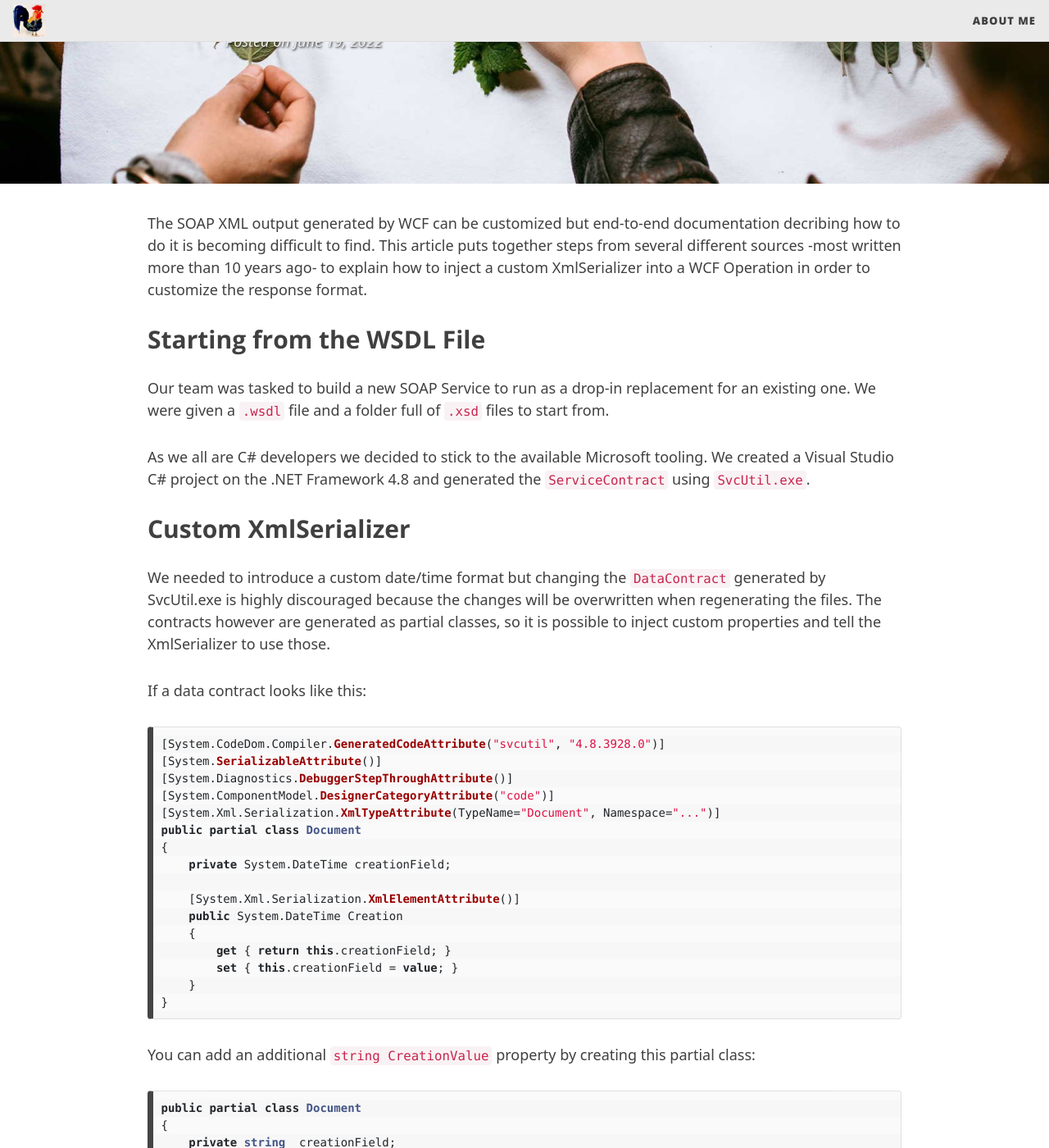
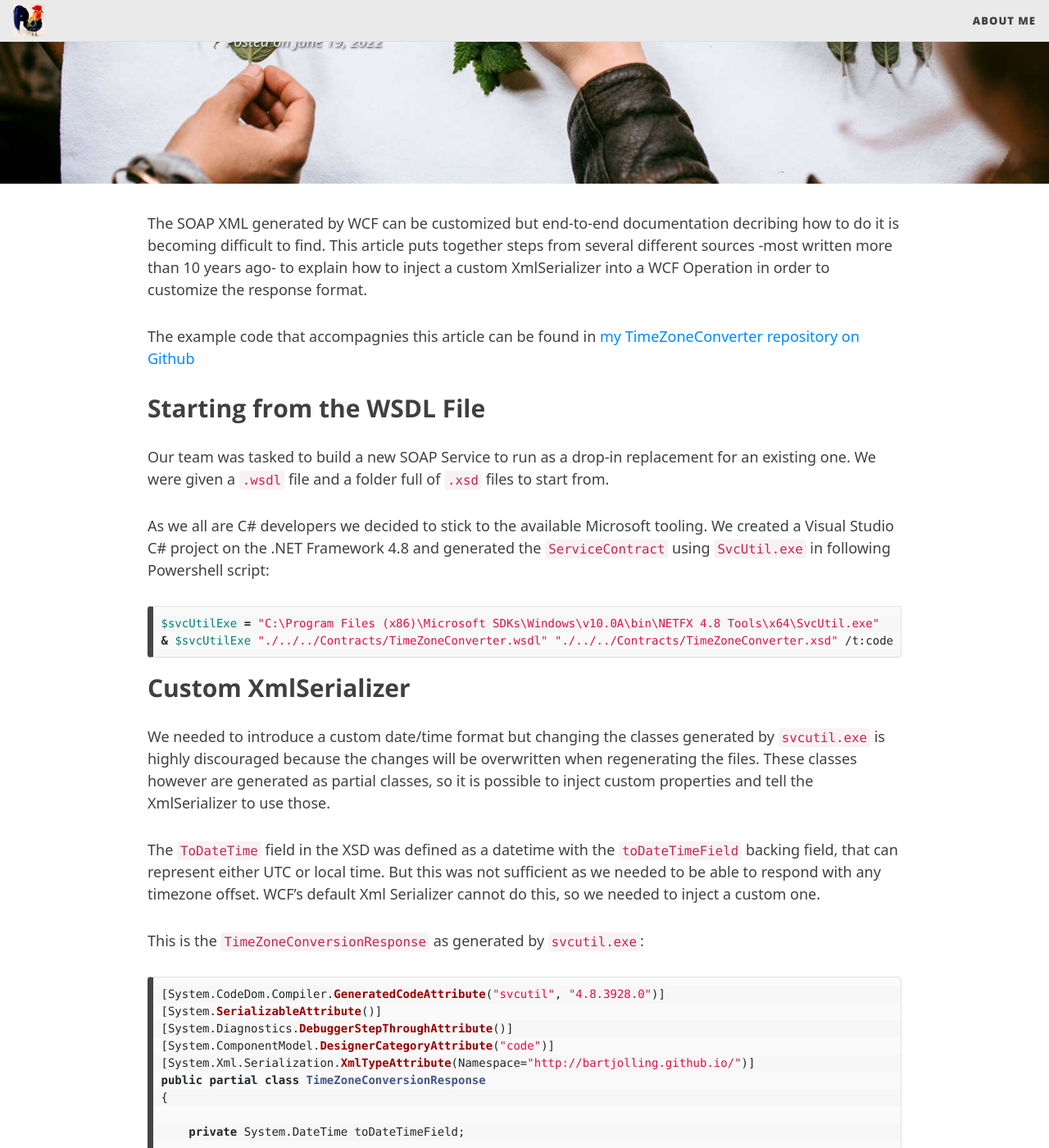
Before and after one commit to BartJolling/bartjolling.github.io, a Jekyll site: the page built from _posts/2022-06-19-custom-xmlserializer-wcf-operation.md, in a window 1280 px wide and 1400 px high, scrolled down 377 px. Shown: the whole window at 82% size. Built offline with Jekyll 4.4.1, drawn with Linux system fonts in a browser that asks for light colours; nearby versions of some CDN libraries; comment, search, counter and statistics services are not loaded; some of the changed text lies outside the part shown.

Commit message:
Adapt Custom WCF Serializer to new sample code

`````diff
--- a/_posts/2022-06-19-custom-xmlserializer-wcf-operation.md
+++ b/_posts/2022-06-19-custom-xmlserializer-wcf-operation.md
@@ -1,111 +1,160 @@
 ---
 layout: post
-title:  "Using a custom XmlSerializer to format WCF operation response"
+title:  "Using a custom XmlSerializer to format WCF operation responses"
 date: 2022-06-19
 categories: blog
 tags: [WCF, XmlSerializer, SOAP, XML]
-modified_time: 2022-06-19
-excerpt: "The SOAP XML output generated by WCF can be customized but documentation on how to do it is becoming difficult to find. This article puts together steps from several different sources to explain how to inject a custom XmlSerializer into a WCF Operation in order to customize the response."
+modified_time: 2022-10-15
+excerpt: "The SOAP XML generated by WCF can be customized but documentation on how to do it is becoming difficult to find. This article puts together steps from several different sources to explain how to inject a custom XmlSerializer into a WCF Operation in order to customize the response."
 cover-img: /assets/img/2022-06-19-custom-xmlserializer-wcf-operation-cover.jpg
 thumbnail-img: /assets/img/2022-06-19-custom-xmlserializer-wcf-operation-thumb.jpg
 share-img: /assets/img/2022-06-19-custom-xmlserializer-wcf-operation-thumb.jpg
 ---
 
-The SOAP XML output generated by WCF can be customized but end-to-end documentation decribing how to do it is becoming difficult to find. This article puts together steps from several different sources -most written more than 10 years ago- to explain how to inject a custom XmlSerializer into a WCF Operation in order to customize the response format.
+The SOAP XML generated by WCF can be customized but end-to-end documentation decribing how to do it is becoming difficult to find. This article puts together steps from several different sources -most written more than 10 years ago- to explain how to inject a custom XmlSerializer into a WCF Operation in order to customize the response format.
+
+The example code that accompagnies this article can be found in [my TimeZoneConverter repository on Github](https://github.com/BartJolling/TimeZoneConverter)
 
 ## Starting from the WSDL File
 
 Our team was tasked to build a new SOAP Service to run as a drop-in replacement for an existing one. We were given a `.wsdl` file and a folder full of `.xsd` files to start from.
 
-As we all are C# developers we decided to stick to the available Microsoft tooling. We created a Visual Studio C# project on the .NET Framework 4.8 and generated the `ServiceContract` using `SvcUtil.exe`.
+As we all are C# developers we decided to stick to the available Microsoft tooling. We created a Visual Studio C# project on the .NET Framework 4.8 and generated the `ServiceContract` using `SvcUtil.exe` in following Powershell script:
+
+``` powershell
+$svcUtilExe = "C:\Program Files (x86)\Microsoft SDKs\Windows\v10.0A\bin\NETFX 4.8 Tools\x64\SvcUtil.exe"
+& $svcUtilExe "./../../Contracts/TimeZoneConverter.wsdl" "./../../Contracts/TimeZoneConverter.xsd" /t:code /language:"C#" /ser:XmlSerializer /syncOnly /o:ITimeZoneConverter.cs /n:"*,TimeZoneConverter.Contracts" /d:"./Contracts" /config:"service.config"
+```
 
 ## Custom XmlSerializer
 
-We needed to introduce a custom date/time format but changing the `DataContract` generated by SvcUtil.exe is highly discouraged because the changes will be overwritten when regenerating the files. The contracts however are generated as partial classes, so it is possible to inject custom properties and tell the XmlSerializer to use those.
+We needed to introduce a custom date/time format but changing the classes generated by `svcutil.exe` is highly discouraged because the changes will be overwritten when regenerating the files. These classes however are generated as partial classes, so it is possible to inject custom properties and tell the XmlSerializer to use those.
 
-If a data contract looks like this:
+The `ToDateTime` field in the XSD was defined as a datetime with the `toDateTimeField` backing field, that can represent either UTC or local time. But this was not sufficient as we needed to be able to respond with any timezone offset. WCF's default Xml Serializer cannot do this, so we needed to inject a custom one.
+
+This is the `TimeZoneConversionResponse` as generated by `svcutil.exe`:
 
 ```` csharp
 [System.CodeDom.Compiler.GeneratedCodeAttribute("svcutil", "4.8.3928.0")]
 [System.SerializableAttribute()]
 [System.Diagnostics.DebuggerStepThroughAttribute()]
 [System.ComponentModel.DesignerCategoryAttribute("code")]
-[System.Xml.Serialization.XmlTypeAttribute(TypeName="Document", Namespace="...")]
-public partial class Document
+[System.Xml.Serialization.XmlTypeAttribute(Namespace="http://bartjolling.github.io/")]
+public partial class TimeZoneConversionResponse
 {
-    private System.DateTime creationField;
 
-    [System.Xml.Serialization.XmlElementAttribute()]
-    public System.DateTime Creation
+    private System.DateTime toDateTimeField;
+
+    /// <remarks/>
+    [System.Xml.Serialization.XmlElementAttribute(Order=0)]
+    public System.DateTime ToDateTime
     {
-        get { return this.creationField; }
-        set { this.creationField = value; }
+        get
+        {
+            return this.toDateTimeField;
+        }
+        set
+        {
+            this.toDateTimeField = value;
+        }
     }
 }
 ````
 
-You can add an additional `string CreationValue` property by creating this partial class:
+By creating below partial class, we added an additional `ToDateTimeOffset` string property with the `ToDateTimeOffsetField` as backing field. It works as follows:
+- When creating the response, use the setter of `ToDateTimeOffset` to validate and parse the value into its backing field. Also set the original `toDateTimeField` to the corresponding UTC value.
+- When serializing the response, the Xml Serializer reads the getter of `ToDateTimeOffset`. The value in the backing field will be formatted with the specified offset.
 
 ```` csharp
-public partial class Document
+public partial class TimeZoneConversionResponse
 {
-    private string _creationField;
+    private DateTimeOffset ToDateTimeOffsetField;
 
-    [XmlElementAttribute()]
-    public string CreationValue
+    [XmlElement(Order = 1)]
+    public string ToDateTimeOffset
     {
-        get { return _creationField; }
-        set { _creationField = value; }
+        get
+        {
+            return ToDateTimeOffsetField.ToString("o", CultureInfo.InvariantCulture);
+        }
+        set
+        {
+            ToDateTimeOffsetField = DateTimeOffset.ParseExact(value, "o", CultureInfo.InvariantCulture);
+            toDateTimeField = ToDateTimeOffsetField.UtcDateTime;
+        }
     }
 }
 ````
 
-And then configure the XmlSerializer to replace the old property with the new one during deserialization:
+We then configured the XmlSerializer to replace the old property with the new one during deserialization:
 
 ```` csharp
 public static XmlAttributeOverrides SerializerOverrides()
 {
-    var ignore = new XmlAttributes() { XmlIgnore = true };
+    // Ignore ToDateTime during serialization
+    var toDateTimeAttributes = new XmlAttributes() { XmlIgnore = true };
 
-    var creation = new XmlAttributes();
-    var creationAttribute = new XmlElementAttribute { ElementName = "Creation" };
-    creation.XmlElements.Add(creationAttribute);
+    // Use ToDateTimeOffset during serialization
+    var toDateTimeOffsetAttributes = new XmlAttributes();
+    toDateTimeOffsetAttributes.XmlElements.Add(new XmlElementAttribute()
+    {
+        ElementName = "ToDateTime",
+        Order = 0
+    });
 
-    attrOverrides.Add(typeof(Document), "Creation", ignore);
-    attrOverrides.Add(typeof(Document), "CreationValue", creation);
+    var attributeOverrides = new XmlAttributeOverrides();
+
+    attributeOverrides.Add(typeof(TimeZoneConversionResponse), "ToDateTime", toDateTimeAttributes);
+    attributeOverrides.Add(typeof(TimeZoneConversionResponse), "ToDateTimeOffset", toDateTimeOffsetAttributes);
+
+    return attributeOverrides;
 }
+````
 
-_serializer = new XmlSerializer(typeof(GetMessageResponse), SerializerOverrides());
-````
+Note how the `OrderAttribute` of `ToDateTimeOffset` was set to 1 (instead of 0) and was only set back to 0 at the same time as replacing the `ToDateTime` field in `SerializerOverrides`. This way, the modified `TimeZoneConversionResponse` could still be read by a vanilla XmlSerializer if desired, albeit without benefitting from the custom field and its formatting.
 
 ## Creating the XmlObjectSerializer
 
 Unfortunately, it is not possible to pass the `XmlAttributesOverrides` to the XmlSerializer that is used by the WCF pipeline. However, we can wrap it in a custom `XmlObjectSerializer` and tell WCF to use that one. [Andrew Arnott](https://github.com/AArnott) describes [how to do this on Microsoft's DevBlog](https://devblogs.microsoft.com/premier-developer/using-the-xmlserializer-as-an-xmlobjectserializer-with-wcf/).
 
-Because of the overrides, we need two `XmlSerializer` instances:
-- A first one with `serializer` overrides that use the new `CreationValue` during serialization, allowing for custom formatting of the original field.
-- A second one with the inverse `parser` overrides, allowing for reading a custom format but storing it in the original field.
-
-`XmlObjectSerializer` requires implementing some methods. Those just forward to methods on the wrapped `XmlSerializer` instances. The important one here is `WriteObject`. For a full implementation, check out Andrew Arnott's article mentioned above.
+`XmlObjectSerializer` requires implementing some methods. Those just forward to methods on the wrapped `XmlSerializer` instance. The important one here is `WriteObject`. For a full implementation, check out [my TimeZoneConverter repository on Github](https://github.com/BartJolling/TimeZoneConverter).
 
 ```` csharp
-public class DocumentSerializer : XmlObjectSerializer
+public class ConvertToOffsetResponseSerializer : XmlObjectSerializer
 {
+
     private readonly XmlSerializer _serializer;
-    private readonly XmlSerializer _parser;
+    private readonly XmlSerializerNamespaces namespaces;
 
-    public DocumentSerializer()
+    public ConvertToOffsetResponseSerializer()
     {
-        _serializer = new XmlSerializer(typeof(GetMessageResponse), SerializerOverrides());
+        namespaces = new XmlSerializerNamespaces();
+        namespaces.Add("xsi", "http://www.w3.org/2001/XMLSchema-instance");
+        namespaces.Add("xsd", "http://www.w3.org/2001/XMLSchema");
 
-        // 'ParserOverrides' left as exercise to the reader
-        _parser = new XmlSerializer(typeof(GetMessageResponse), ParserOverrides());
+        _serializer = new XmlSerializer(typeof(ConvertToOffsetResponse),
+            SerializerOverrides(), null, null, "http://bartjolling.github.io/");
+    }
+
+    public static XmlAttributeOverrides SerializerOverrides()
+    {
+        // ... see code block in the previous paragraph
+    }
+
+    public override object ReadObject(XmlDictionaryReader reader, bool verifyObjectName)
+    {
+        if (_serializer.Deserialize(reader) is not ConvertToOffsetResponse deserializedObject)
+        {
+            return null;
+        }
+
+        return deserializedObject;
     }
 
     public override void WriteObject(XmlDictionaryWriter writer, object graph)
     {
         if (writer == null)
-            throw new ArgumentNullException("writer");
+            throw new ArgumentNullException(nameof(writer));
 
         _serializer.Serialize(writer, graph, namespaces);
     }
@@ -114,86 +163,117 @@
 
 ## Injecting the XmlObjectSerializer in the WCF pipeline
 
-Putting the new `DocumentSerializer` in the pipeline of a WCF Operation, requires defining a new DispathMessageFormatter and then applying that formatter by attaching a new OperationBehavior to that WCF Operation, that is responsible for setting this new formatter.
+Putting the new `ConvertToOffsetResponseSerializer` in the pipeline of a WCF Operation, requires defining a new DispathMessageFormatter and then applying that formatter by attaching a new OperationBehavior to that WCF Operation, that is responsible for setting this new formatter.
 
 ### IDispatchMessageFormatter
 
-WCF exposes the `IDispatchMessageFormatter` for injecting classes that can deserialize request messages and serialize response messages in a WCF service application. This is were we can apply our custom `DocumentSerializer` class. On server side, we only want to be able to customize the `SerializeReply` method. For the `DeserializeRequest`, we just continue using the existing DispatchMessageFormatter.
+WCF provides the `IDispatchMessageFormatter` interface for injecting classes that can deserialize request messages and serialize response messages in a WCF service application. This is were we can apply our custom `ConvertToOffsetResponseSerializer` class. On server side, we only needed to be able to customize the `SerializeReply` method. For the `DeserializeRequest`, we just continued using the existing DispatchMessageFormatter which the class received through its constructor.
 
 ```` csharp
-public class DocumentDispatchFormatter : IDispatchMessageFormatter
+public class ResponseDispatchFormatter : IDispatchMessageFormatter
 {
-    private IDispatchMessageFormatter InnerDispatchFormatter { get; set; }
-    XmlObjectSerializer Serializer { get; set; }
+    private readonly IDispatchMessageFormatter _requestFormatter;
+    private readonly XmlObjectSerializer _reponseSerializer;
 
-    public DocumentDispatchFormatter(IDispatchMessageFormatter formatter)
+    public ResponseDispatchFormatter(IDispatchMessageFormatter requestFormatter)
     {
-        InnerDispatchFormatter = formatter ?? throw new ArgumentNullException(nameof(formatter));
-        Serializer = new DocumentSerializer();
+        _requestFormatter = requestFormatter ?? throw new ArgumentNullException(nameof(requestFormatter));
+        _reponseSerializer = new ConvertToOffsetResponseSerializer();
     }
 
-    #region server
     public void DeserializeRequest(Message message, object[] parameters)
     {
-        InnerDispatchFormatter.DeserializeRequest(message, parameters);
+        // Use the default WCF formatter for the request
+        _requestFormatter.DeserializeRequest(message, parameters);
     }
 
     public Message SerializeReply(MessageVersion messageVersion, object[] parameters, object result)
     {
-        var wrappedResponse = result as DocumentResponse1;
-        var response = wrappedResponse.DocumentResponse;
-
-        Message message = Message.CreateMessage(messageVersion, "Document", response, Serializer);
+        // Use the custom serializer to format the response
+        Message message = Message.CreateMessage(messageVersion, "ConvertToOffset", result, _reponseSerializer);
         return message;
     }
-    #endregion
 }
 ````
 
 ### IOperationBehavior
 
-The final step is to apply the `DocumentDispatchFormatter` to the WCF Operation that requires the custom response format. This can be done by creating an implementation of the `IOperationBehavior` attribute, as shown below.
+The final step was to attach the `ResponseDispatchFormatter` to the WCF Operation that requires the custom response format. This can be done by creating an implementation of the `IOperationBehavior` attribute, as shown below.
 
-On server side, we only need to customize the `DispatchBehavior`. We retrieve the inner `XmlSerializerOperationBehavior` formatter behavior, apply the DispatchBehavior and set the `DocumentDispatchFormatter` we defined above as its formatter.
+On server side, we only needed to customize the `DispatchBehavior`: we retrieve the inner `XmlSerializerOperationBehavior` formatter behavior, apply the DispatchBehavior and set the `ResponseDispatchFormatter` we defined above as its formatter.
 
-We pass the original inner formatter to the new DocumentDispatcher because we still need it for deserializing the requests.
+We passed the original inner formatter to the new DocumentDispatcher because we still use it for deserializing the requests.
 
 ```` csharp
-public class DocumentSerializerAttribute : Attribute, IOperationBehavior
+public class ResponseSerializerAttribute : Attribute, IOperationBehavior
 {
-    private IOperationBehavior InnerFormatterBehavior { get; set; }
+    private IOperationBehavior XmlSerializerBehavior { get; set; }
 
-    public void AddBindingParameters(OperationDescription operationDescription, BindingParameterCollection bindingParameters)
+    public void AddBindingParameters(OperationDescription operationDescription,
+                                     BindingParameterCollection bindingParameters)
     {
-        if (InnerFormatterBehavior != null)
+        if (XmlSerializerBehavior != null)
         {
-            InnerFormatterBehavior.AddBindingParameters(operationDescription, bindingParameters);
+            XmlSerializerBehavior.AddBindingParameters(operationDescription, bindingParameters);
         }
     }
 
-    public void ApplyClientBehavior(OperationDescription operationDescription, ClientOperation clientOperation)
+    public void ApplyClientBehavior(OperationDescription operationDescription,
+                                    ClientOperation clientOperation)
     {
         throw new NotImplementedException();
     }
 
-    public void ApplyDispatchBehavior(OperationDescription operationDescription, DispatchOperation dispatchOperation)
+    public void ApplyDispatchBehavior(OperationDescription operationDescription,
+        DispatchOperation dispatchOperation)
     {
-        InnerFormatterBehavior = operationDescription.Behaviors.Find<XmlSerializerOperationBehavior>();
+        XmlSerializerBehavior = operationDescription.Behaviors.Find<XmlSerializerOperationBehavior>();
 
-        if (InnerFormatterBehavior != null && dispatchOperation.Formatter == null)
+        if (XmlSerializerBehavior != null && dispatchOperation.Formatter == null)
         {
-            // no formatter has been applied yet
-            InnerFormatterBehavior.ApplyDispatchBehavior(operationDescription, dispatchOperation);
+            // no formatter has been applied yet - let WCF initialize the formatter with the default behavior
+            XmlSerializerBehavior.ApplyDispatchBehavior(operationDescription, dispatchOperation);
         }
-        dispatchOperation.Formatter = new DocumentDispatchFormatter(dispatchOperation.Formatter);
+
+        // Override the default formatter but first pass it to the custom formatter so both can be used in dispatch
+        dispatchOperation.Formatter = new ResponseDispatchFormatter(dispatchOperation.Formatter);
     }
 
     public void Validate(OperationDescription operationDescription)
     {
-        if (InnerFormatterBehavior != null)
+        if (XmlSerializerBehavior != null)
         {
-            InnerFormatterBehavior.Validate(operationDescription);
+            XmlSerializerBehavior.Validate(operationDescription);
         }
     }
 }
 ````
+
+### Applying the Attribute
+
+We were finally ready to inject the custom XmlSerializer into the WCF Operation, by simply applying our `ResponseSerializerAttribute` to the operation as follows:
+
+```` csharp
+public class TimeZoneConverterService : ITimeZoneConverter
+{
+    [ResponseSerializer]
+    public ConvertToOffsetResponse ConvertToOffset(ConvertToOffsetRequest request)
+    {
+        var conversionRequest = request.TimeZoneConversionRequest;
+
+        var fromDateTime = new DateTimeOffset(conversionRequest.FromDateTime,
+            TimeSpan.FromMinutes((double)conversionRequest.FromOffset));
+
+        var toDateTime = fromDateTime.ToOffset(TimeSpan.FromMinutes((double)conversionRequest.ToOffset));
+
+        var response = new TimeZoneConversionResponse()
+        {
+            ToDateTimeOffset = toDateTime.ToString("o", CultureInfo.InvariantCulture)
+        };
+
+        return new ConvertToOffsetResponse(response);
+    }
+}
+````
+
+And there you have it: a WCF operation using a customized XmlSerializer for fine-grained control over the generated reply.
`````
